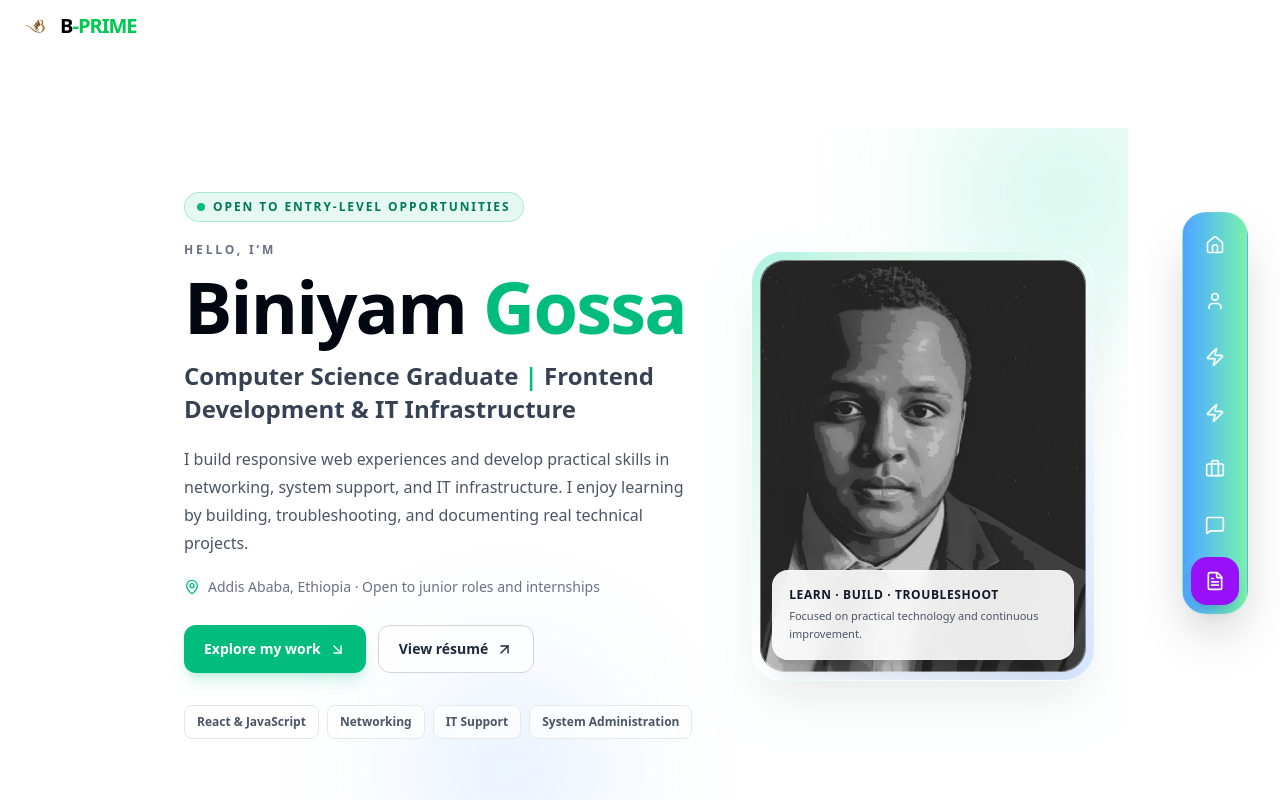
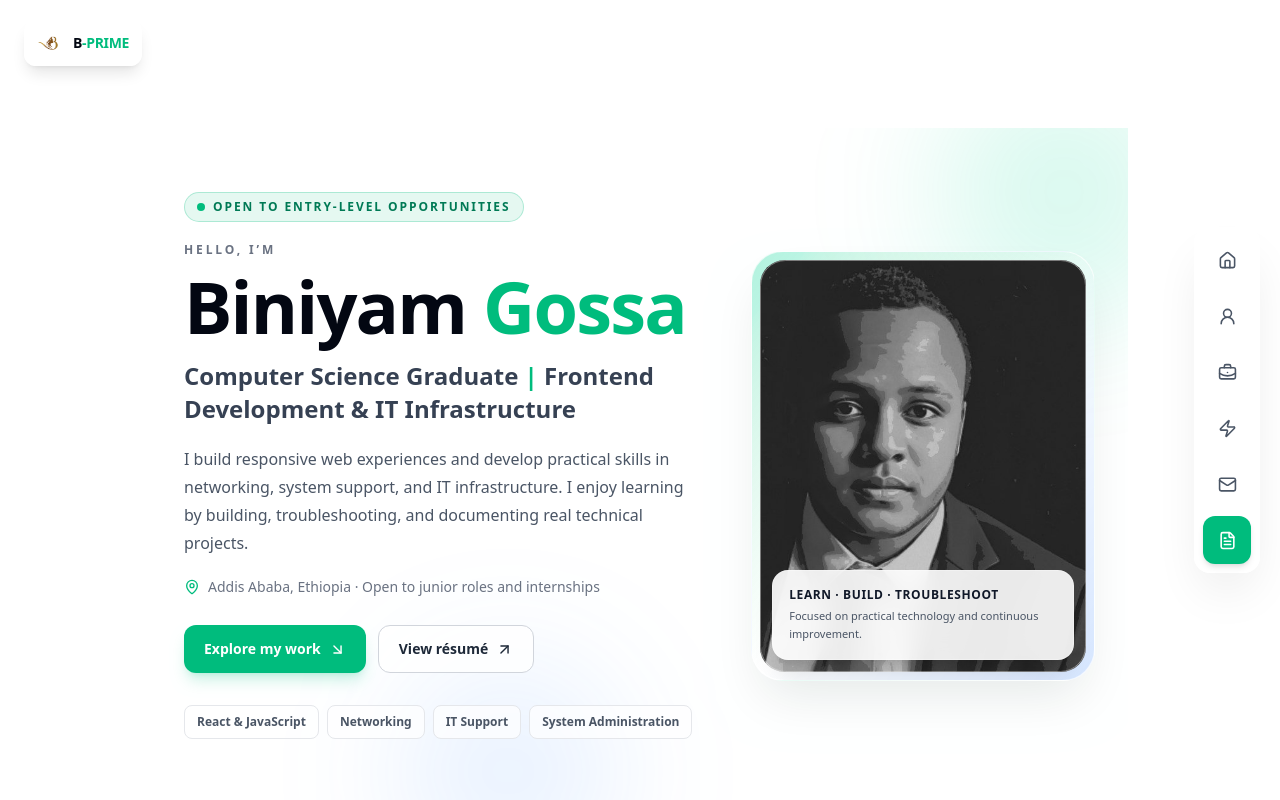
Before and after one commit to bnmgossa/biniyamgossa, a React (Vite) app: page / in a window 1280 px wide. Shown: the top 800 px of the page. Built offline with nearby package versions, Linux system fonts and the light colour scheme.

Commit message:
Fix portfolio navigation and improve keyboard accessibility

```diff
--- a/src/components/layout/Navbar.jsx
+++ b/src/components/layout/Navbar.jsx
@@ -1,75 +1,43 @@
-import React from 'react';
-import { Home, User, Zap, Briefcase, MessageSquare, FileText } from 'lucide-react';
-import logoImg from "../../../public/logo.png"
-import resume from "../../assets/BINIYAM_GOSSA_KEBEDE.pdf"
+import React from "react";
+import { Home, UserRound, Zap, BriefcaseBusiness, Mail, FileText } from "lucide-react";
+import logoImg from "../../../public/logo.png";
+import resume from "../../assets/BINIYAM_GOSSA_KEBEDE.pdf";
 
-const Navbar = () => {
 const navLinks = [
-    { name: 'Home', href: 'home', icon: <Home size={20} /> },
-    { name: 'About', href: 'about', icon: <User size={20} /> },
-
-    { name: 'Skills', href: 'skills', icon: <Zap size={20} /> },
-
-    { name: 'Skil ls', href: 'skills', icon: <Zap size={20} /> },
-
-    { name: 'Works', href: 'projects', icon: <Briefcase size={20} /> },
-    { name: 'Contact', href: 'contact', icon: <MessageSquare size={20} /> },
+  { name: "Home", href: "home", icon: Home },
+  { name: "About", href: "about", icon: UserRound },
+  { name: "Work", href: "showcase", icon: BriefcaseBusiness },
+  { name: "Skills", href: "skills", icon: Zap },
+  { name: "Contact", href: "contact", icon: Mail },
 ];
 
-  // This is the most reliable smooth scroll function for PC
-  const handleScroll = (id) => {
-    const element = document.getElementById(id);
-    if (element) {
-      element.scrollIntoView({
-        behavior: 'smooth',
-        block: 'start', // Ensures it aligns to the top
-      });
-    }
-  };
+const Navbar = () => (
+  <>
+    <a href="#home" aria-label="B-Prime portfolio home" className="fixed left-4 top-4 z-[100] inline-flex items-center gap-2 rounded-xl border border-white/30 bg-white/85 px-3 py-2 shadow-lg backdrop-blur-xl transition hover:-translate-y-0.5 dark:border-white/10 dark:bg-gray-950/80 sm:left-6 sm:top-5">
+      <img src={logoImg} alt="" className="h-7 w-7 rounded-md object-contain" />
+      <span className="text-sm font-black tracking-tight text-gray-950 dark:text-white">B<span className="text-emerald-500">-PRIME</span></span>
+    </a>
 
-  return (
-    <>
-      {/* Brand Logo */}
-      <div className="absolute top-3 left-6 z-[100] mix-blend-difference flex items-center gap-2">
-        <img src={logoImg} alt="Logo" className="w-7 h-7 object-contain rounded-sm" />
-        <span className="text-xl font-black tracking-tighter !text-black uppercase">
-          B<span className="!text-green-500">-PRIME</span>
-        </span>
-      </div>
-
-      <nav className="fixed bottom-6 left-1/2 -translate-x-1/2 md:left-auto md:right-8 md:top-1/2 md:-translate-y-1/2 md:translate-x-0 z-[100]">
-        <div className="flex md:flex-col items-center gap-2 p-2 bg-gradient-to-l from-green-300 to-blue-400 dark:bg-white backdrop-blur-2xl rounded-3xl border border-white/10 dark:border-black/10 shadow-2xl">
-
-          {navLinks.map((link) => (
-            <button
-              key={link.name}
-              onClick={() => handleScroll(link.href)} // Using the new function
-              className="group relative w-12 h-12 flex items-center justify-center rounded-2xl hover:bg-purple-600 transition-all duration-300"
+    <nav aria-label="Main navigation" className="fixed bottom-3 left-1/2 z-[100] -translate-x-1/2 md:bottom-auto md:left-auto md:right-5 md:top-1/2 md:-translate-y-1/2 md:translate-x-0">
+      <div className="flex items-center gap-1.5 rounded-2xl border border-white/60 bg-white/90 p-2 shadow-2xl shadow-gray-950/10 backdrop-blur-xl dark:border-white/10 dark:bg-gray-950/90 md:flex-col md:gap-2">
+        {navLinks.map(({ name, href, icon: Icon }) => (
+          <a
+            key={name}
+            href={`#${href}`}
+            aria-label={name}
+            title={name}
+            className="group flex h-11 w-11 items-center justify-center rounded-xl text-gray-600 transition hover:bg-emerald-500 hover:text-white focus-visible:outline-none focus-visible:ring-2 focus-visible:ring-emerald-500 dark:text-gray-300 sm:h-12 sm:w-12"
           >
-              <div className="!text-white  group-hover:!text-white transition-colors">
-                {link.icon}
-              </div>
-
-              <span className="hidden md:block absolute right-16 px-3 py-1 rounded-lg bg-gray-900 !text-white text-[10px] font-bold opacity-0 group-hover:opacity-100 transition-opacity uppercase tracking-widest pointer-events-none">
-                {link.name}
-              </span>
-            </button>
+            <Icon size={19} aria-hidden="true" />
+            <span className="sr-only">{name}</span>
+          </a>
         ))}
-
-          {/* CV Button */}
-          <a
-            href={resume}
-            target="_blank"
-            rel="noopener noreferrer"
-            className="group relative w-12 h-12 rounded-2xl bg-purple-600 !text-white flex items-center justify-center shadow-lg active:scale-90 transition-all hover:bg-purple-700"
-          >
-            <FileText size={20} />
+        <a href={resume} target="_blank" rel="noopener noreferrer" aria-label="Open résumé PDF" title="Open résumé" className="flex h-11 w-11 items-center justify-center rounded-xl bg-emerald-500 text-white shadow-md transition hover:bg-emerald-600 focus-visible:outline-none focus-visible:ring-2 focus-visible:ring-emerald-500 focus-visible:ring-offset-2 sm:h-12 sm:w-12">
+          <FileText size={19} aria-hidden="true" />
         </a>
       </div>
     </nav>
   </>
 );
-};
-
 
 export default Navbar;
```
Lines whose indentation alone changed are shown as unchanged.
